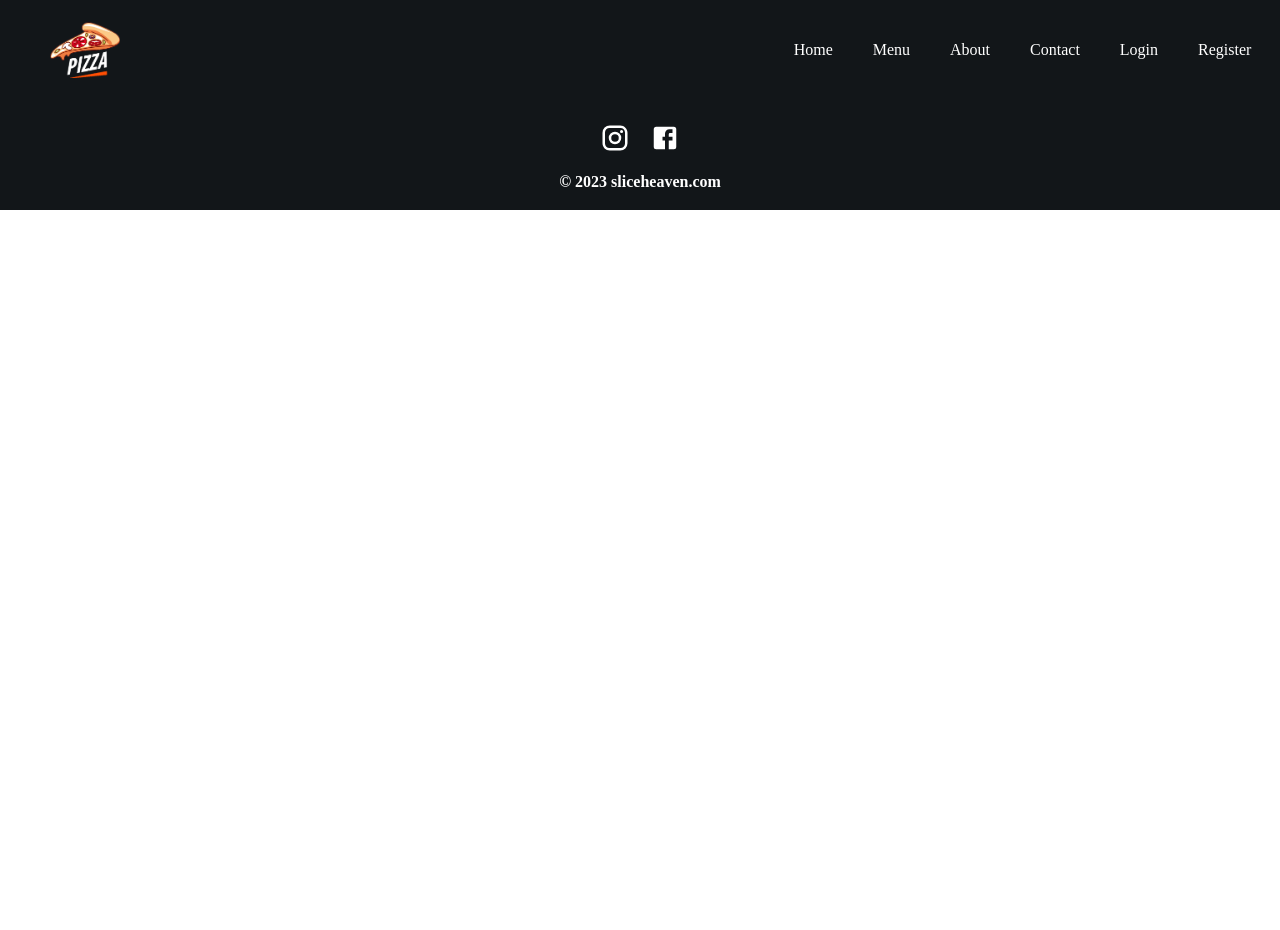
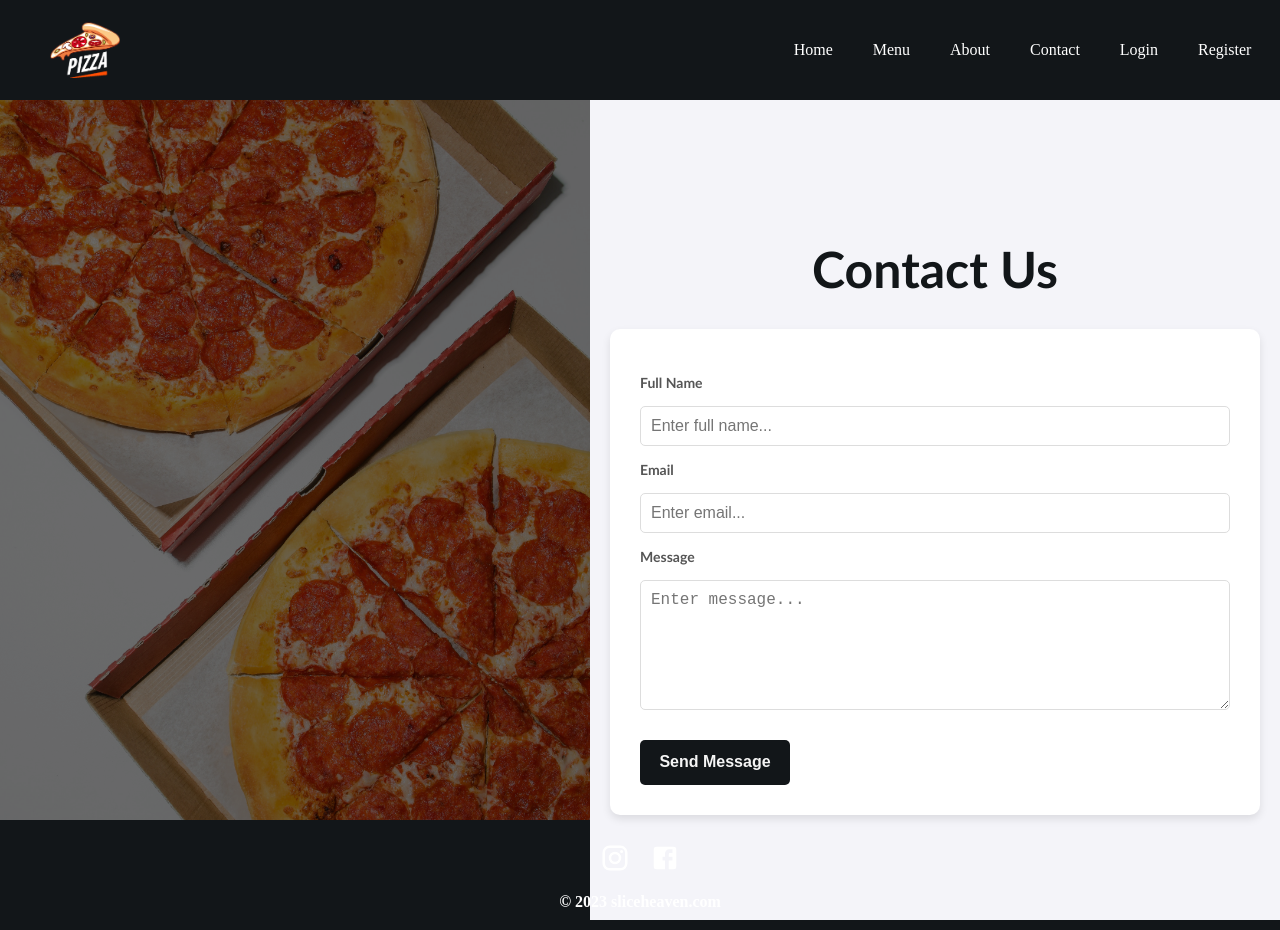
Before and after one commit to RosenGeorgievvv/SliceHeaven, a React (Vite) app: page /contact in a window 1280 px wide. Before the commit the page ends 800 px from the top, so only its background shows below. Built offline with nearby package versions, Linux system fonts and the light colour scheme.

Commit message:
Contact page updated

```diff
--- a/src/App.jsx
+++ b/src/App.jsx
@@ -5,6 +5,7 @@
 import Menu from './pages/Menu';
 import Footer from './components/Footer';
 import About from './pages/About';
+import Contact from './pages/Contact';
 
 function App() {
 
@@ -16,6 +17,7 @@
           <Route path='/' element={<Home />} />
           <Route path='/menu' element={<Menu />} />
           <Route path='/about' element={<About />} />
+          <Route path='/contact' element={<Contact />} />
         </Routes>
         <Footer />
       </Router>
--- a/src/pages/Contact.jsx
+++ b/src/pages/Contact.jsx
@@ -0,0 +1,26 @@
+import React from 'react'
+import PizzaLeft from '../assets/pizzaLeft.jpg'
+import '../styles/Contact.css'
+
+function Contact() {
+
+    return (
+        <div className='contact'>
+            <div className='leftSide' style={{ backgroundImage: `url(${PizzaLeft})` }}></div>
+            <div className='rightSide'>
+                <h1>Contact Us</h1>
+                <form id='contact-form' method='POST'>
+                    <label htmlFor='name'>Full Name</label>
+                    <input name='name' placeholder='Enter full name...' type='text' required/>
+                    <label htmlFor='email'>Email</label>
+                    <input name='email' placeholder='Enter email...' type='email' required/>
+                    <label htmlFor='message'>Message</label>
+                    <textarea rows="6" placeholder='Enter message...' name='message' required></textarea>
+                    <button type='submit'>Send Message</button>
+                </form>
+            </div>
+        </div>
+    )
+}
+
+export default Contact
--- /dev/null
+++ b/src/styles/Contact.css
@@ -0,0 +1,135 @@
+.contact {
+    width: 100%;
+    height: 90vh;
+    display: flex;
+    font-family: "Gill Sans", "Gill Sans MT", Calibri, "Trebuchet MS", sans-serif;
+}
+
+.contact .leftSide {
+    height: 100%;
+    flex: 50%;
+    background-position: center;
+    background-repeat: no-repeat;
+    background-size: cover;
+    filter: brightness(0.7);
+    position: relative;
+}
+
+.contact .leftSide::before {
+    content: '';
+    position: absolute;
+    top: 0;
+    left: 0;
+    width: 100%;
+    height: 100%;
+    background: rgba(0, 0, 0, 0.4); /* Add overlay for better readability */
+}
+
+.contact .rightSide {
+    height: 100%;
+    flex: 50%;
+    display: flex;
+    flex-direction: column;
+    justify-content: center;
+    align-items: center;
+    padding: 50px;
+    background-color: #f4f4f9;
+}
+
+.contact .rightSide h1 {
+    font-family: "Trebuchet MS", "Lucida Sans Unicode", "Lucida Grande", "Lucida Sans", Arial, sans-serif;
+    font-weight: 700;
+    font-size: 50px;
+    color: #121619;
+    margin-bottom: 30px;
+    text-align: center;
+}
+
+form {
+    display: flex;
+    flex-direction: column;
+    width: 100%;
+    max-width: 600px;
+    padding: 30px;
+    background: white;
+    box-shadow: 0 4px 8px rgba(0, 0, 0, 0.1);
+    border-radius: 10px;
+}
+
+form input, form textarea {
+    margin-top: 15px;
+    padding: 10px;
+    border: 1px solid #ddd;
+    border-radius: 5px;
+    font-size: 16px;
+    color: #333;
+    transition: border-color 0.3s;
+}
+
+form input:focus, form textarea:focus {
+    border-color: #121619;
+    outline: none;
+}
+
+form label {
+    margin-top: 15px;
+    color: #555;
+    font-size: 14px;
+    font-weight: bold;
+}
+
+form button {
+    margin-top: 30px;
+    width: 150px;
+    height: 45px;
+    border: none;
+    background-color: #121619;
+    color: whitesmoke;
+    font-size: 16px;
+    font-weight: bold;
+    cursor: pointer;
+    border-radius: 5px;
+    transition: background-color 0.3s;
+}
+
+form button:hover {
+    background-color: #343a40;
+}
+
+@media (max-width: 768px) {
+    .contact {
+        flex-direction: column;
+    }
+
+    .contact .leftSide, .contact .rightSide {
+        flex: 100%;
+        height: 50vh;
+    }
+
+    .contact .rightSide {
+        padding: 30px 20px;
+    }
+
+    form {
+        padding: 20px;
+    }
+}
+
+@media (max-width: 480px) {
+    .contact .rightSide h1 {
+        font-size: 36px;
+    }
+
+    form {
+        padding: 15px;
+    }
+
+    form input, form textarea {
+        font-size: 14px;
+    }
+
+    form button {
+        width: 100%;
+        font-size: 14px;
+    }
+}
```
